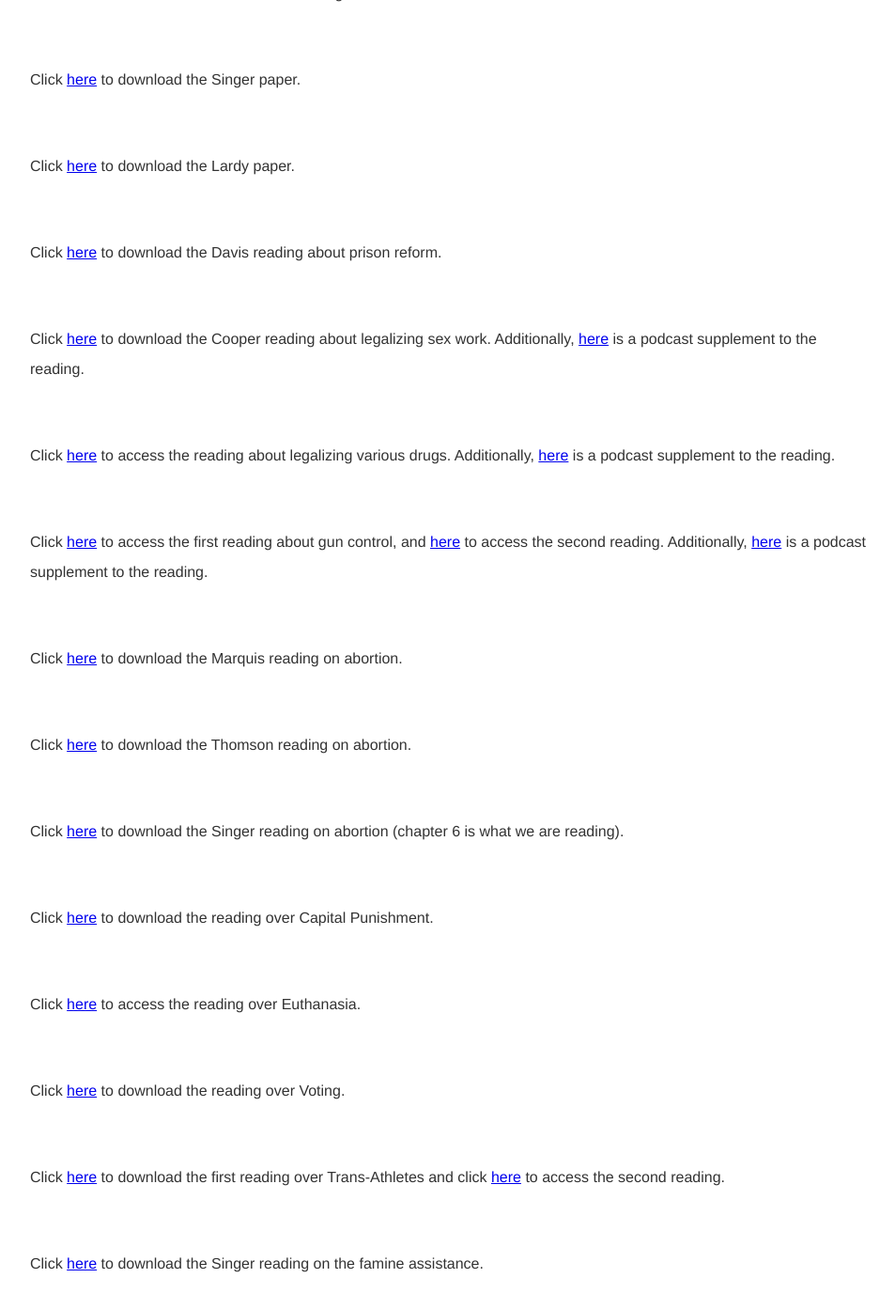
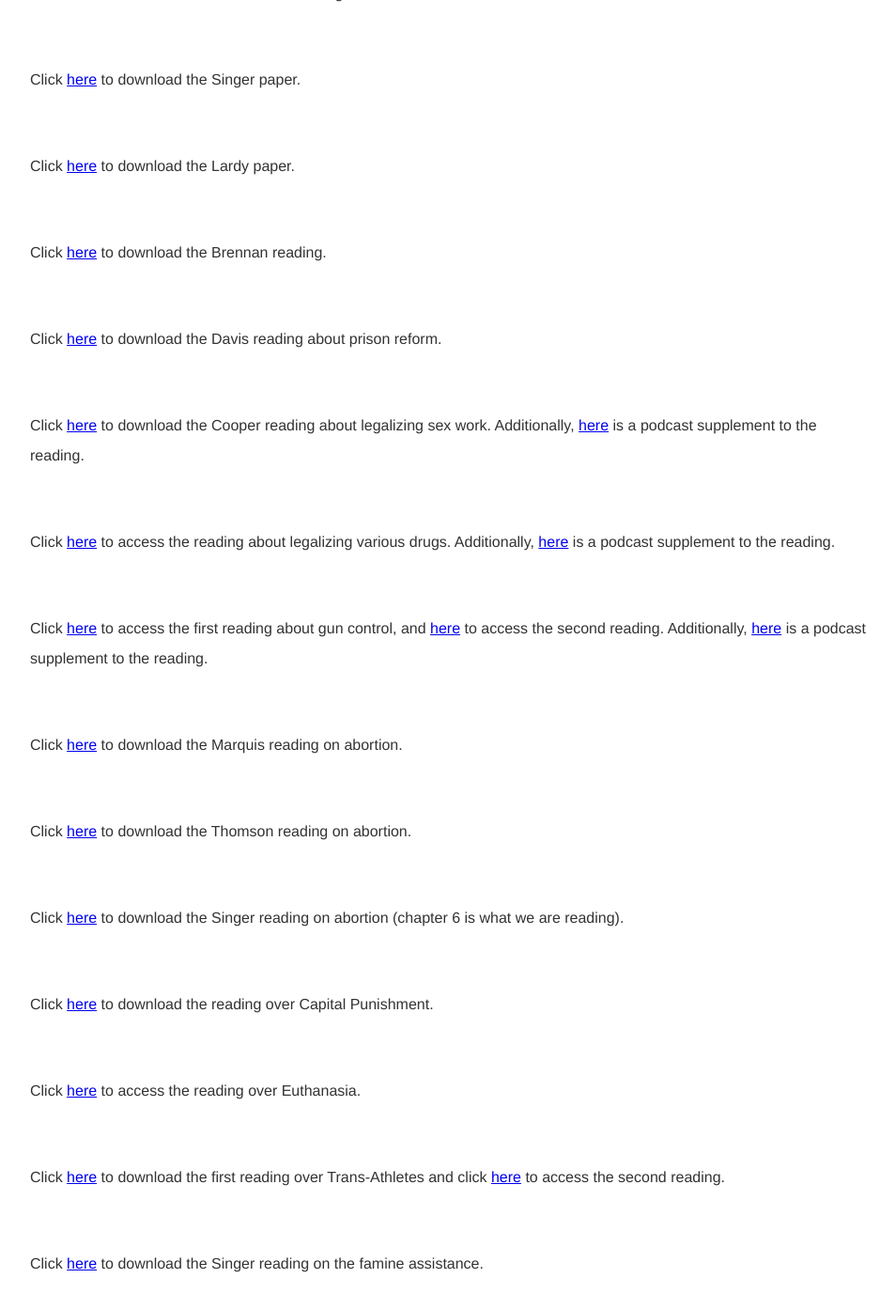
Before and after one commit to kevinjpatton/kevinjpatton.github.io, a Jekyll site: the page built from teaching/phil_2030/index.html, in a window 1280 px wide and 1400 px high, scrolled down 1326 px. Shown: the top 1393 px of the window at 94% size, without its empty margins (160-1113 px from the left). Built offline with Jekyll 4.4.1, drawn with Linux system fonts in a browser that asks for light colours; Markdown is read by kramdown in place of the engine named in the settings; some of the changed lines change nothing that is shown.

Commit message:
Update index.html

```diff
--- a/teaching/phil_2030/index.html
+++ b/teaching/phil_2030/index.html
@@ -18,6 +18,7 @@ title: Teaching - Phil 2030
 <p>Click <a href="https://www.garretthardinsociety.org/articles/art_lifeboat_ethics_case_against_helping_poor.html" target="_blank">here</a> to access the Garrett Hardin reading.</p>
 <p>Click <a href="/teaching/phil_2030/Peter Singer - Famine, Affluence, and Morality.pdf" target="_blank">here</a> to download the Singer paper.</p>
 <p>Click <a href="/teaching/phil_2030/Heather Lardy - Is there a Right not to Vote.pdf" target="_blank">here</a> to download the Lardy paper.</p>
+<p>Click <a href="/teaching/phil_2030/Jason Brennan - When Not to Vote.pdf" target="_blank">here</a> to download the Brennan reading.</p>
 <p>Click <a href="/teaching/phil_2030/Angela Davis - The Prosecutor's Ethical Duty to End Mass Incarceration.pdf" target="_blank">here</a> to download the Davis reading about prison reform.</p>
 <p>Click <a href="/teaching/phil_2030/Belinda Cooper - Prostitution A Feminist Analysis.pdf" target="_blank">here</a> to download the Cooper reading about legalizing sex work.  Additionally, <a href="https://www.wnycstudios.org/podcasts/takeaway/segments/deep-dive-sex-work" target="_blank">here</a> is a podcast supplement to the reading.</p>
 <p>Click <a href="https://www.vox.com/policy-and-politics/2017/4/20/15328384/opioid-epidemic-drug-legalization" target="_blank">here</a> to access the reading about legalizing various drugs.  Additionally, <a href="https://www.nytimes.com/2022/09/02/podcasts/the-daily/fentanyl-opioid-crisis-vancouver.html" target="_blank">here</a> is a podcast supplement to the reading.</p>
@@ -27,7 +28,6 @@ title: Teaching - Phil 2030
 <p>Click <a href="/teaching/phil_2030/Peter Singer - Practical Ethics.pdf" target="_blank">here</a> to download the Singer reading on abortion (chapter 6 is what we are reading).</p>
 <p>Click <a href="/banda/Matthew Kramer - The Ethics of Capital Punishment.pdf" target="_blank">here</a> to download the reading over Capital Punishment.</p>
  <p>Click <a href="https://plato.stanford.edu/entries/euthanasia-voluntary/" target="_blank">here</a> to access the reading over Euthanasia.</p>
-<p>Click <a href="/teaching/phil_2030/Jason Brennan - When Not to Vote.pdf" target="_blank">here</a> to download the reading over Voting.</p>
 <p>Click <a href="/teaching/phil_2030/Sarah Teetzel - Transgender Eligibility Policies in Sport.pdf" target="_blank">here</a> to download the first reading over Trans-Athletes and click <a href="https://www.scientificamerican.com/article/what-the-science-on-gender-affirming-care-for-transgender-kids-really-shows/" target="_blank">here</a> to access the second reading.</p>
 <p>Click <a href="/banda/Peter Singer - Famine, Affulence, and Morality.pdf" target="_blank">here</a> to download the Singer reading on the famine assistance.</p>
 
```
